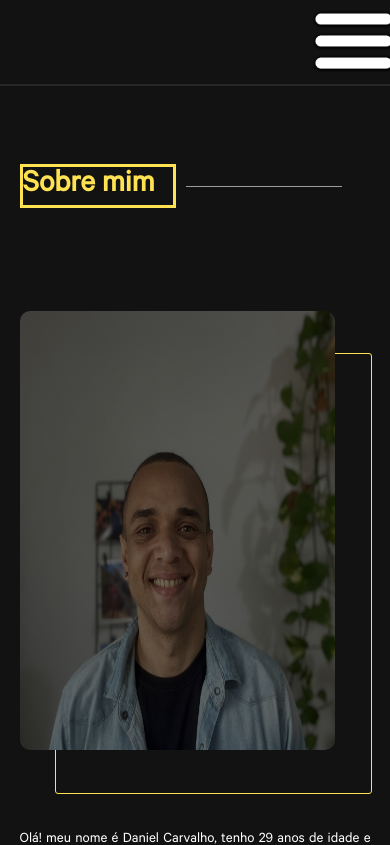
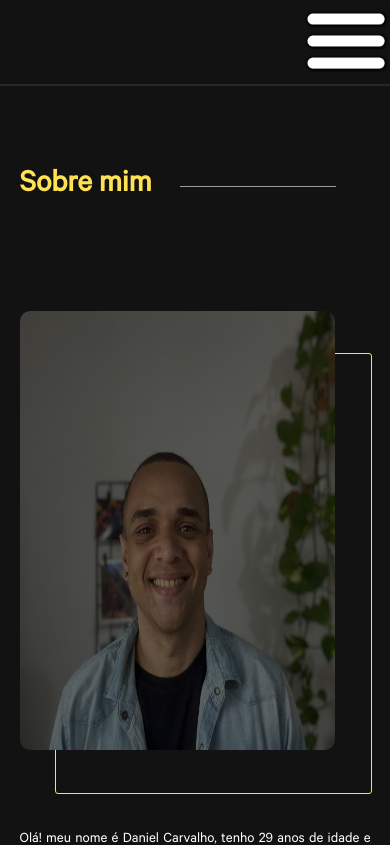
Before and after one commit to DanieelCarvalho/portifolio, a React (Create React App) app: page /about in a window 390 px wide. Shown: the top 845 px of the page. Built offline with nearby package versions, Linux system fonts and the light colour scheme.

Commit message:
correção no responsivo da header

```diff
--- a/src/Componentes/Styles/AboutStyle.js
+++ b/src/Componentes/Styles/AboutStyle.js
@@ -17,7 +17,7 @@ export const H1 = styled.h1`
   @media screen and (max-width: 500px){
     font-size: clamp(1rem, 2rem, 3rem);
     width: 150px;
-    border: solid;
+
 
   }
 `;
--- a/src/Componentes/Styles/HeaderStyle.js
+++ b/src/Componentes/Styles/HeaderStyle.js
@@ -4,6 +4,7 @@ import SFMono from '../../Fonte/sf-mono-font/SF-Mono-Bold.ttf'
 
 export const Header = styled.header`
  background-color:  #121212;
+ width: 100%;
 
 `
 
@@ -69,12 +70,12 @@ display: none;
 
 
 
+
   }
   button{
     display:flex;
     flex-direction:column;
     align-items: center;
-    width: 100px;
     color: white;
     border: none;
     background-color: #121212;
```
